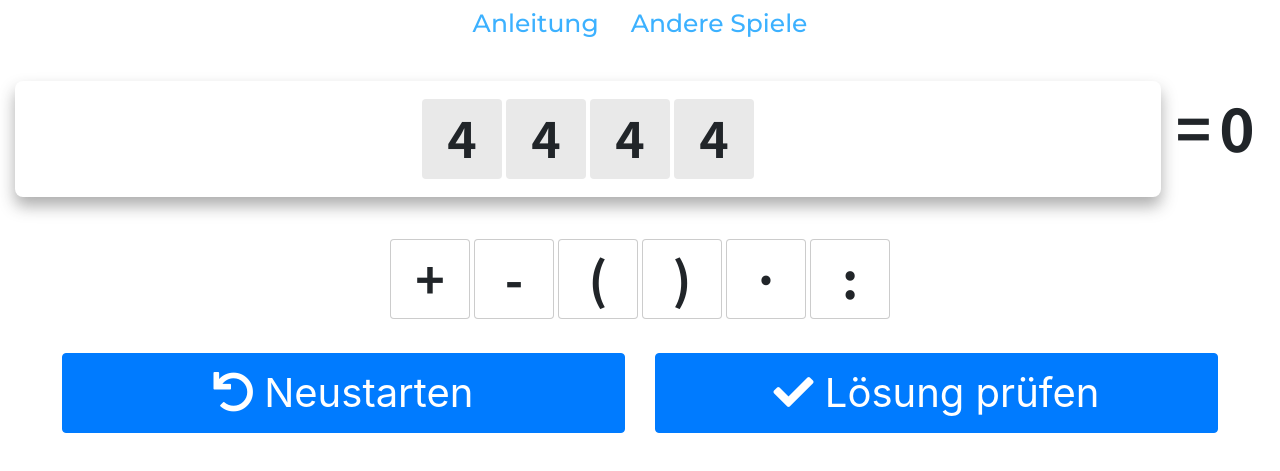
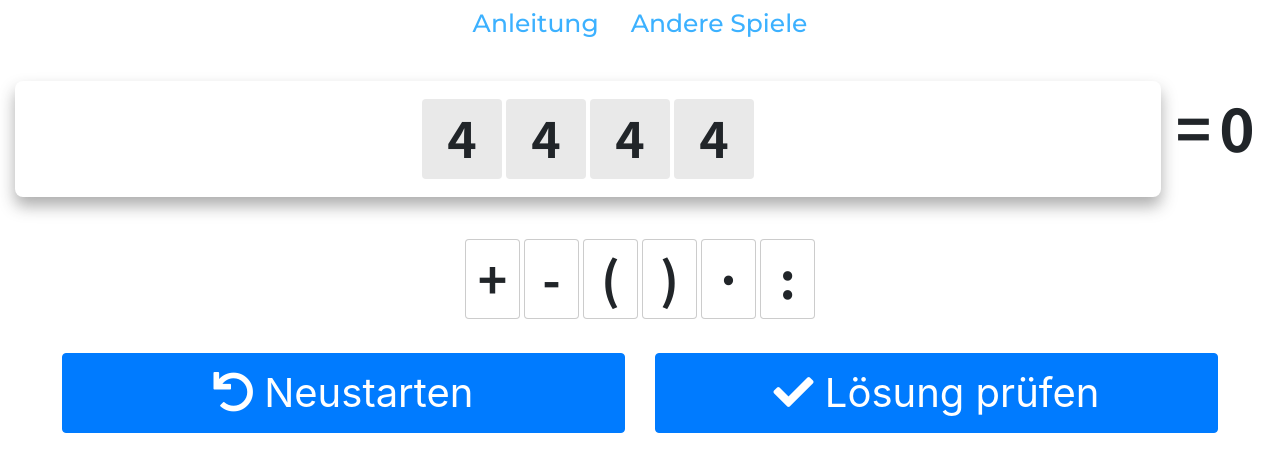
Before and after one commit to m4schini/vierVieren, a plain HTML site: page index.html in a window 1280 px wide. Shown: the part 113-584 px from the top of the page. Drawn offline with nearby package versions, Linux system fonts and the light colour scheme.

Commit message:
restrict size of movable cards

```diff
--- a/style.css
+++ b/style.css
@@ -175,4 +175,5 @@ h2 {
 
 .card.movable {
     border: solid 1px rgb(0, 0, 0, 0.2);
+    width: 55px !important;
 }
```
